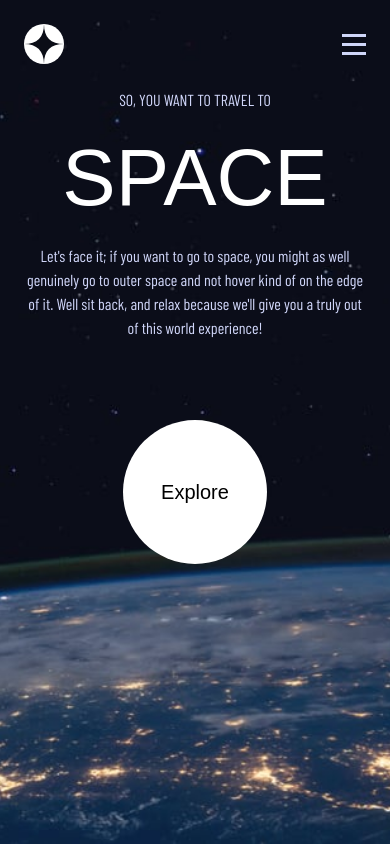
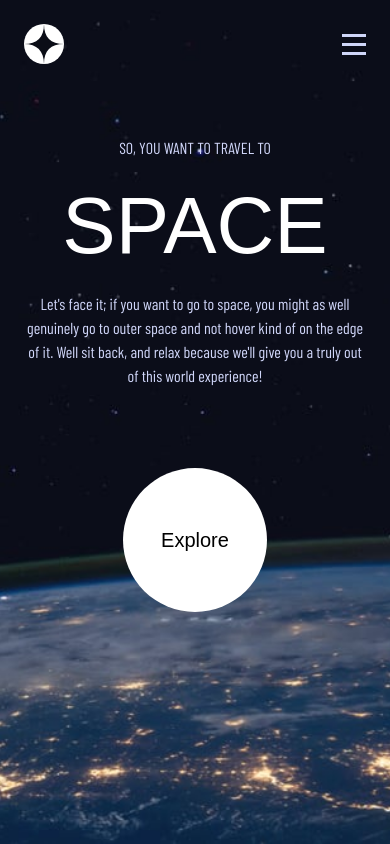
Before and after one commit to jaimetrovoada/space-travel, a Next.js app: page / in a window 390 px wide. Built offline with nearby package versions, Linux system fonts and the light colour scheme; a web font is replaced by a local one.

Commit message:
add top padding

```diff
--- a/pages/index.tsx
+++ b/pages/index.tsx
@@ -3,7 +3,7 @@ import ExploreBtn from "@/components/ExploreBtn";
 
 export default function Home() {
   return (
-    <div className="flex h-full flex-col xl:mx-40 xl:flex-row xl:items-end">
+    <div className="flex h-full flex-col pt-12 md:pt-24 xl:mx-40 xl:flex-row xl:items-end">
       <div className="flex flex-col items-center text-center xl:mb-32 xl:items-baseline xl:text-left">
         <p className="text-secondary md:text-xl xl:text-3xl ">
           SO, YOU WANT TO TRAVEL TO
```
